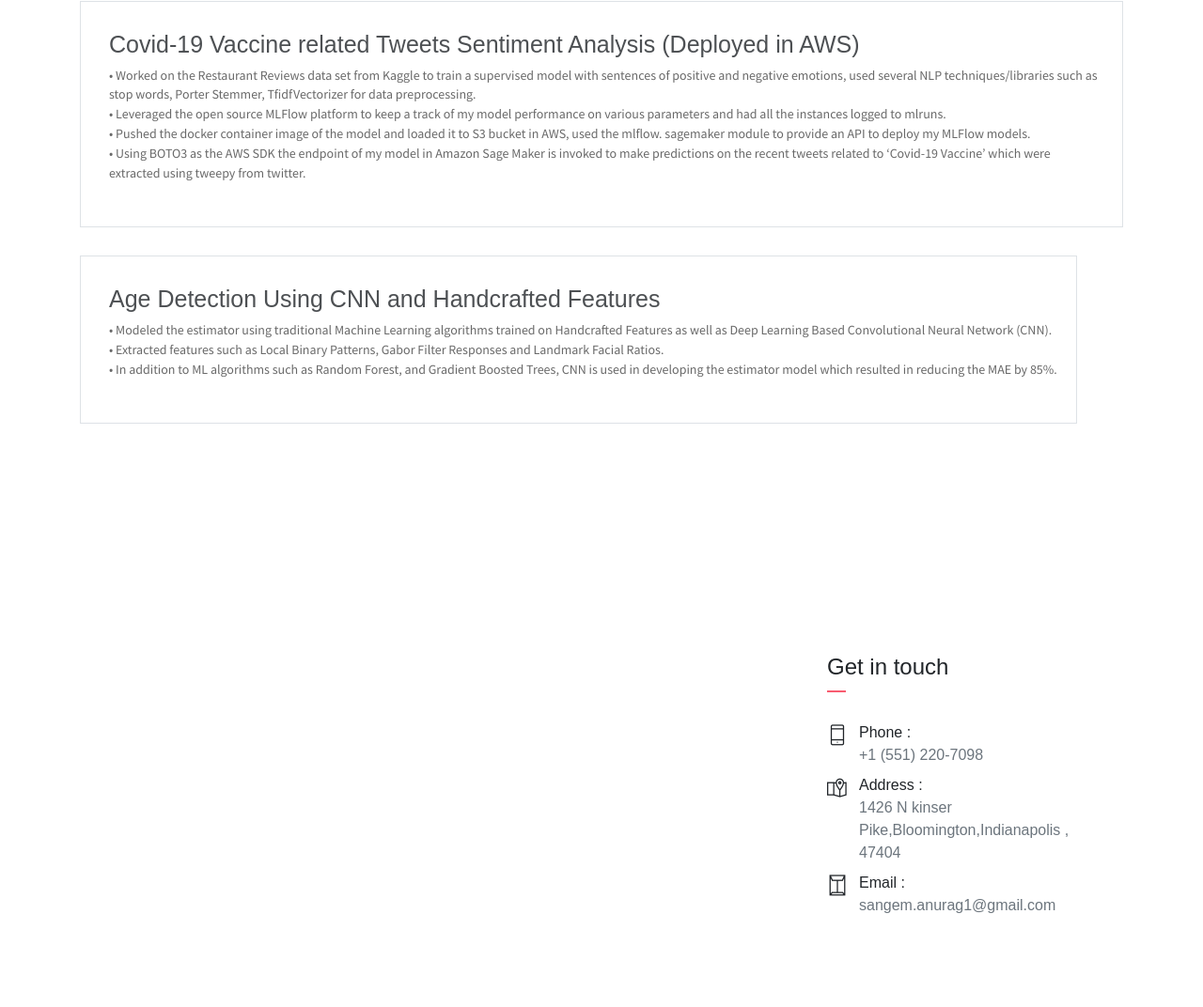
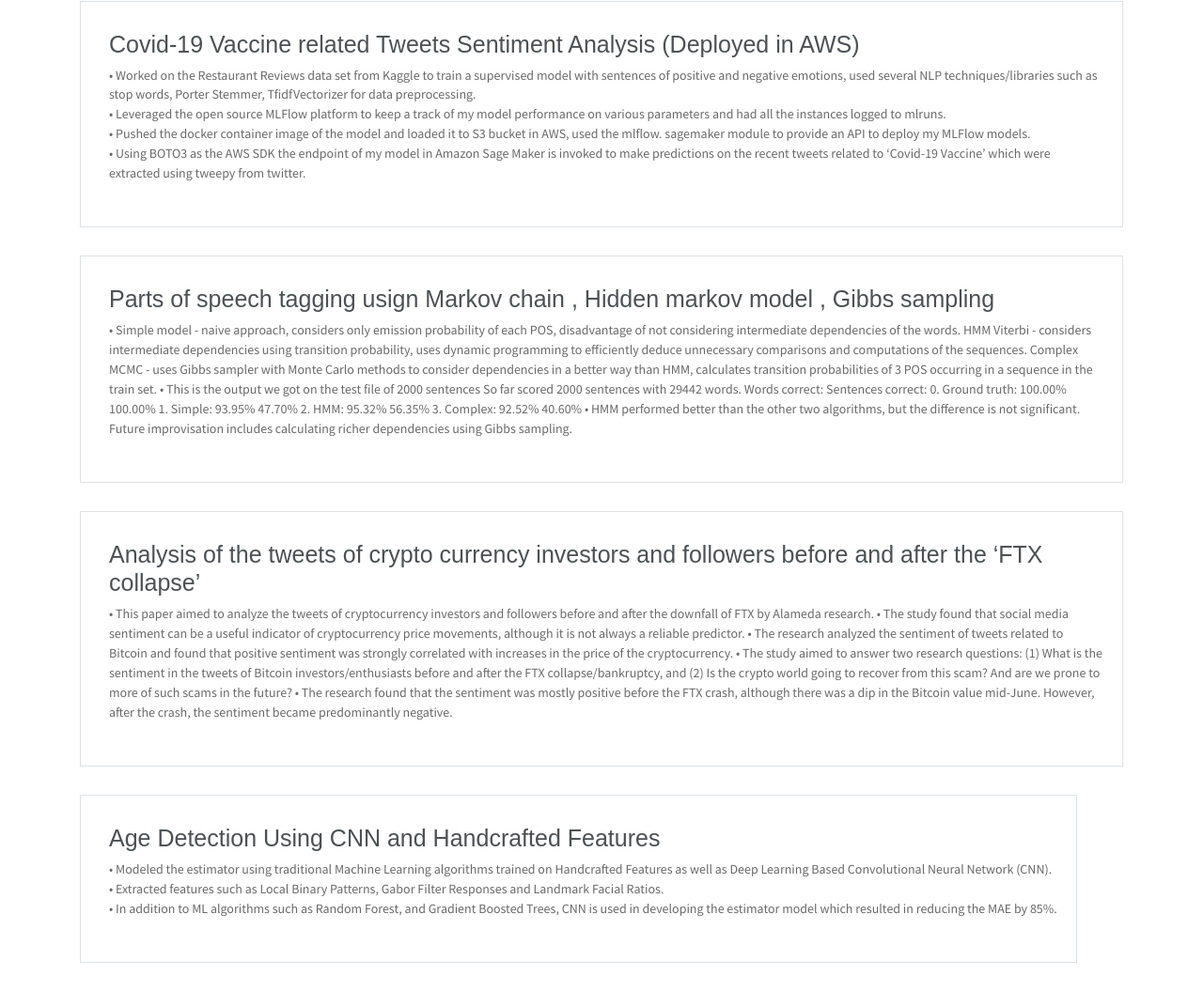
Before and after one commit to Anuragsangem/Portfolio, a plain HTML site: page index.html in a window 1280 px wide. Shown: the part 2786-3858 px from the top of the page at 94% size. Drawn offline with Linux system fonts and the light colour scheme.

Commit message:
Update index.html

```diff
--- a/index.html
+++ b/index.html
@@ -243,6 +243,56 @@
                         </p>
                     </div>
                 </div><!-- end of blog wrapper -->
+
+                <!-- blog-card -->
+                <div class="blog-card">
+                    <!-- <div class="img-holder">
+                        <img src="assets/imgs/blog2.jpg" alt="Download free bootstrap 4 landing page, free boootstrap 4 templates, Download free bootstrap 4.1 landing page, free boootstrap 4.1.1 templates, meyawo Landing page">
+                    </div> -->
+                    <div class="content-holder">
+                        <h6 class="title">Parts of speech tagging usign Markov chain , Hidden markov model , Gibbs sampling</h6>
+                        <p>
+                            • Simple model - naive approach, considers only emission probability of each POS, disadvantage of
+                            not considering intermediate dependencies of the words.
+                              HMM Viterbi - considers intermediate dependencies using transition probability, uses dynamic programming
+                            to efficiently deduce unnecessary comparisons and computations of the sequences.
+                              Complex MCMC - uses Gibbs sampler with Monte Carlo methods to consider dependencies in a better way than HMM,
+                            calculates transition probabilities of 3 POS occurring in a sequence in the train set.
+                            • This is the output we got on the test file of 2000 sentences So far scored 2000 sentences with 29442 words.
+                            Words correct: Sentences correct: 0. Ground truth: 100.00% 100.00% 1. Simple: 93.95% 47.70% 2. HMM: 95.32% 56.35% 3. Complex: 92.52% 40.60%
+                            • HMM performed better than the other two algorithms, but the difference is not significant.
+                            Future improvisation includes calculating richer dependencies using Gibbs sampling.
+                            <br>
+                        </p>
+                    </div>
+                </div><!-- end of blog wrapper -->
+
+                <!-- blog-card -->
+                <div class="blog-card">
+                    <!-- <div class="img-holder">
+                        <img src="assets/imgs/blog2.jpg" alt="Download free bootstrap 4 landing page, free boootstrap 4 templates, Download free bootstrap 4.1 landing page, free boootstrap 4.1.1 templates, meyawo Landing page">
+                    </div> -->
+                    <div class="content-holder">
+                        <h6 class="title">Analysis of the tweets of crypto currency investors and followers before and after the ‘FTX collapse’</h6>
+                        <p>
+                            •	This paper aimed to analyze the tweets of cryptocurrency investors and followers before and after the downfall of FTX by Alameda research.
+                            •	The study found that social media sentiment can be a useful indicator of cryptocurrency price movements, although it is not always a reliable predictor.
+                            •	The research analyzed the sentiment of tweets related to Bitcoin and found that positive sentiment
+                            was strongly correlated with increases in the price of the cryptocurrency.
+                            •	The study aimed to answer two research questions:
+                             (1) What is the sentiment in the tweets of Bitcoin investors/enthusiasts before and after the FTX collapse/bankruptcy, and
+                             (2) Is the crypto world going to recover from this scam? And are we prone to more of such scams in the future?
+                            •	The research found that the sentiment was mostly positive before the FTX crash, although there was a dip in the Bitcoin value mid-June.
+                             However, after the crash, the sentiment became predominantly negative.
+
+                            <br>
+                        </p>
+                    </div>
+                </div><!-- end of blog wrapper -->
+
+
+
+
                 <!-- blog-card -->
                 <div class="blog-card">
                     <!-- <div class="img-holder">
```
